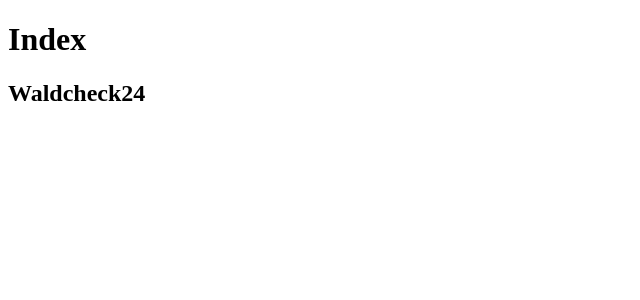
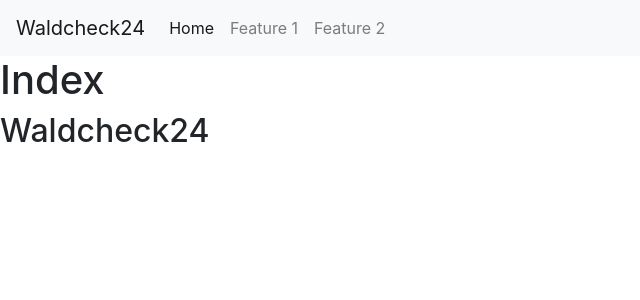
Before and after one commit to wnhrt/waldcheck24, a Flask app: page / in a window 1280 px wide. Shown: the top 300 px of the page, without its empty margins (0-640 px from the left). Run offline with Flask 2, Linux system fonts and the light colour scheme; some libraries are stand-ins or nearby versions.

Commit message:
created navbar

```diff
--- /dev/null
+++ b/waldcheck24/models.py
@@ -0,0 +1 @@
+from . import db
--- a/waldcheck24/templates/layouts/base.html
+++ b/waldcheck24/templates/layouts/base.html
@@ -5,12 +5,28 @@
 		<title>Waldcheck24 {% block title %}{% endblock %}</title>
 		<meta name="description" content="Lass deinen Wald bewerten">
 		<meta name="viewport" content="width=device-width, initial-scale=1">
-
 		<link rel="stylesheet" href="{{ url_for('static', filename='css/style.css') }}">
-
+		<!-- bootstrap imports -->
+		<link rel="stylesheet" href="https://stackpath.bootstrapcdn.com/bootstrap/4.3.1/css/bootstrap.min.css" integrity="sha384-ggOyR0iXCbMQv3Xipma34MD+dH/1fQ784/j6cY/iJTQUOhcWr7x9JvoRxT2MZw1T" crossorigin="anonymous">
 	</head>
 	<body>
+		<nav class="navbar navbar-expand-lg navbar-light bg-light">
+			<a class="navbar-brand" href="#">Waldcheck24</a>
+			<button class="navbar-toggler" type="button" data-toggle="collapse" data-target="#navbarNavAltMarkup" aria-controls="navbarNavAltMarkup" aria-expanded="false" aria-label="Toggle navigation">
+			  <span class="navbar-toggler-icon"></span>
+			</button>
+			<div class="collapse navbar-collapse" id="navbarNavAltMarkup">
+			  <div class="navbar-nav">
+			    <a class="nav-item nav-link active" href="#">Home <span class="sr-only">(current)</span></a>
+			    <a class="nav-item nav-link" href="#">Feature 1</a>
+			    <a class="nav-item nav-link" href="#">Feature 2</a>
+			  </div>
+			</div>
+		      </nav>
 		{% block content %}
 		{% endblock %}
 	</body>
+	<script src="https://stackpath.bootstrapcdn.com/bootstrap/4.3.1/js/bootstrap.min.js" integrity="sha384-JjSmVgyd0p3pXB1rRibZUAYoIIy6OrQ6VrjIEaFf/nJGzIxFDsf4x0xIM+B07jRM" crossorigin="anonymous"></script>
+	<script src="https://code.jquery.com/jquery-3.3.1.slim.min.js" integrity="sha384-q8i/X+965DzO0rT7abK41JStQIAqVgRVzpbzo5smXKp4YfRvH+8abtTE1Pi6jizo" crossorigin="anonymous"></script>
+	<script src="https://cdnjs.cloudflare.com/ajax/libs/popper.js/1.14.7/umd/popper.min.js" integrity="sha384-UO2eT0CpHqdSJQ6hJty5KVphtPhzWj9WO1clHTMGa3JDZwrnQq4sF86dIHNDz0W1" crossorigin="anonymous"></script>
 </html>
```
